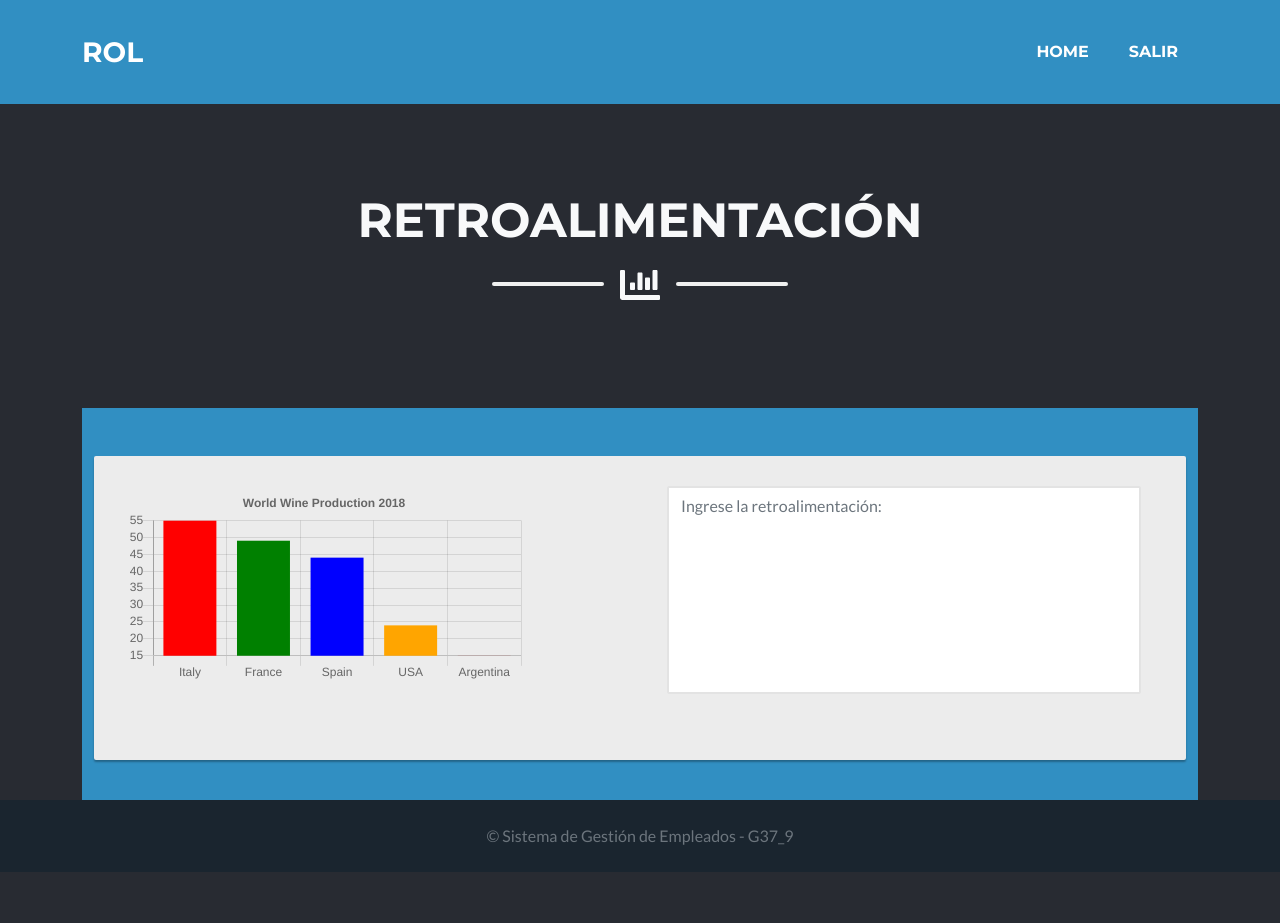
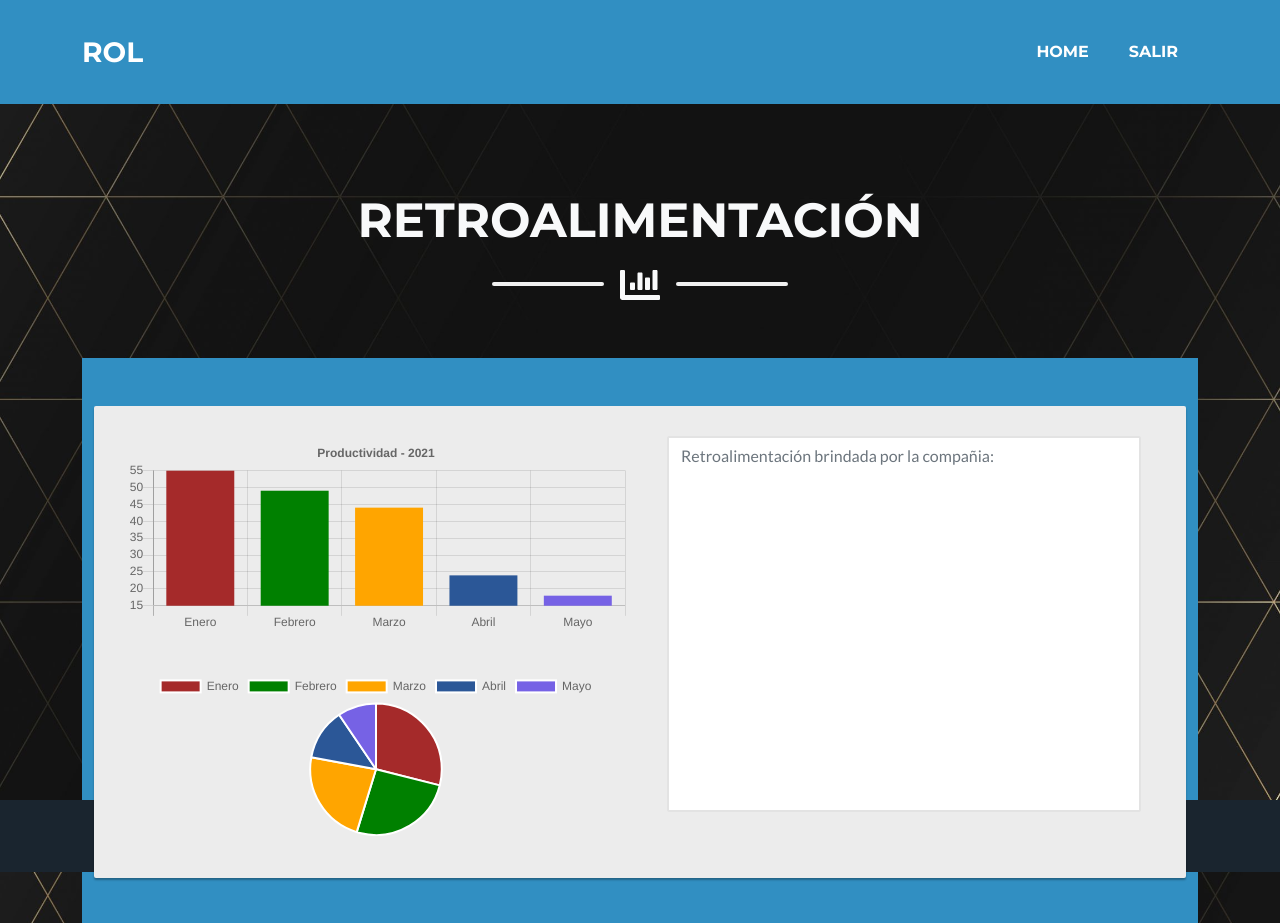
Before and after one commit to SaninfomaxUN/Ciclo3_MisionTIC2022, a Flask app: page /empleado/retroalimentacion in a window 1280 px wide. Before the commit the page ends 872 px from the top, so only its background shows below. Run offline with Flask 2, Linux system fonts and the light colour scheme; some libraries are stand-ins or nearby versions.

Commit message:
Front_Conectado_100%_CORRECCIONES RETROALIMENTACIÓN_Fondos_y_Detalles

```diff
--- a/sprint3/main.py
+++ b/sprint3/main.py
@@ -23,7 +23,7 @@ def redireccionarDashEmpleado(palabra=None):
 def login():
     return render_template('login.html')
 
-@app.route("/seleccionarRol",methods=['GET'])
+@app.route("/seleccionarRol",methods=['GET','POST'])
 def seleccionarRol():
     return render_template('dashboardRol.html')
 
--- a/sprint3/static/css/estilos.css
+++ b/sprint3/static/css/estilos.css
@@ -1,4 +1,11 @@
 /* Estilos generales */
+body {
+    background: url(../assets/img/fondo5.jpg) no-repeat center center fixed;
+    -webkit-background-size: cover;
+    -moz-background-size: cover;
+    -o-background-size: cover;
+    background-size: cover;
+}
 .colorAzulOscuroFondo{
     background-color: #282b32;
 }
--- a/sprint3/static/css/vistaRol.css
+++ b/sprint3/static/css/vistaRol.css
@@ -1,5 +1,9 @@
 body{
-    background-color: #282b32;
+    background: url(../assets/img/fondo5.jpg) no-repeat center center fixed;
+    -webkit-background-size: cover;
+    -moz-background-size: cover;
+    -o-background-size: cover;
+    background-size: cover;
     font-family: 'Marcellus SC', serif;
 }
 h1{
--- a/sprint3/templates/base/baseEmpleado.html
+++ b/sprint3/templates/base/baseEmpleado.html
@@ -48,7 +48,7 @@
         </nav>
 
         <!-- Plantilla Base de Contenido -->
-        <section class="page-section masthead colorAzulOscuroFondo" id="contact" style="width: 100%; height: -webkit-fill-available;">
+        <section class="page-section masthead " id="contact" style="width: 100%; height: -webkit-fill-available;">
             <div class="container ">
                 <!-- Titulo-->
                 <h2 class="page-section-heading text-center text-uppercase text-light mb-0">{{nombrePag}}</h2>
--- a/sprint3/templates/dashboardEmpleado.html
+++ b/sprint3/templates/dashboardEmpleado.html
@@ -18,12 +18,12 @@
                         <button type="button" class="btn btn-primary" style="margin-bottom: 2%; width: 100%" onclick="location.href='{{ url_for('dashboardEmpleado') }}'">Inicio</button>
                     </div>
                     <div class="col-12">
-                        <button type="button" class="btn btn-secondary" style="margin-bottom: 2%; width: 100%" onclick="location.href='{{ url_for('retroalimentacion') }}'">Ver Retro.</button>
+                        <button type="button" class="btn btn-secondary" style="margin-bottom: 2%; width: 100%" onclick="location.href='{{ url_for('retroalimentacion') }}'">Ver Retroalimentación</button>
                     </div>
-                    <div class="col-12">
+                    <!--<div class="col-12">
                         <button type="button" class="btn btn-secondary" style="margin-bottom: 2%; width: 100%">Editar</button>
 
-                    </div>
+                    </div>-->
                     <div class="col-12">
                         <button type="button" class="btn btn-danger" style="width: 100%"  onclick="location.href='{{ url_for('login') }}'">Salir</button>
 
--- a/sprint3/templates/dashboardRol.html
+++ b/sprint3/templates/dashboardRol.html
@@ -4,7 +4,7 @@
     <meta charset="UTF-8">
     <link rel="stylesheet" href="../static/css/vistaRol.css">
     <link rel="preconnect" href="https://fonts.gstatic.com" crossorigin>
-<link href="https://fonts.googleapis.com/css2?family=Marcellus+SC&display=swap" rel="stylesheet">
+    <link href="https://fonts.googleapis.com/css2?family=Marcellus+SC&display=swap" rel="stylesheet">
     <title>Document</title>
 </head>
 <body>
--- a/sprint3/templates/gestionarRetro.html
+++ b/sprint3/templates/gestionarRetro.html
@@ -3,7 +3,7 @@
 
 {% block content %}
     <!-- Formulario de ingreso de datos -->
-    <div class="tamañoFormularioAncho container colorAzulClaroFondo fondoPrincipal " style="padding-top: 3rem;margin-top: 150px">
+    <div class="tamañoFormularioAncho container colorAzulClaroFondo fondoPrincipal " style="padding-top: 3rem;margin-top: 80px">
         <div class="row  justify-content-start" style=" z-index: 50">
             <div class="col-sm-7">
                 <div class=" tamañoFormularioColumna login-form" style="padding-top: 0 !important">
--- a/sprint3/templates/retroalimentacion.html
+++ b/sprint3/templates/retroalimentacion.html
@@ -5,17 +5,20 @@
 
 
 
-    <div class="tamañoFormularioAncho container colorAzulClaroFondo fondoPrincipal " style="padding-top: 3rem;margin-top: 100px">
+    <div class="tamañoFormularioAncho container colorAzulClaroFondo fondoPrincipal " style="padding-top: 3rem;margin-top: 50px">
         <div class="login-form" style="padding-top: 0 !important">
             <form class="form-form" action="#" method="POST">
                 <div class="row">
                     <div class="col-md-6">
-                        <canvas id="myChart" style="width:100%;max-width:400px; height: 200px;"></canvas>
+                        <div class="row">
+                            <div class="col-md-12 col-sm-6">
+
+                                <canvas id="myChart" style="width:100%; height: 200px;"></canvas>
 
                               <script>
-                          var xValues = ["Italy", "France", "Spain", "USA", "Argentina"];
-                          var yValues = [55, 49, 44, 24, 15];
-                          var barColors = ["red", "green","blue","orange","brown"];
+                              var xValues = ["Enero", "Febrero", "Marzo", "Abril", "Mayo"];
+                              var yValues = [55, 49, 44, 24, 18];
+                              var barColors = ["brown", "green","orange","#2b5797","#7662e5"];
 
                               new Chart("myChart", {
                                 type: "bar",
@@ -30,23 +33,60 @@
                                   legend: {display: false},
                                   title: {
                                     display: true,
-                                text: "World Wine Production 2018"
+                                    text: "Productividad - 2021"
+                                  }
+                                }
+                              });
+                              </script>
+
+
+                            </div>
+                            <div class="col-md-12 col-sm-6">
+                              <canvas id="myChart1" style="width:100%; height: 200px;"></canvas>
+
+                              <script>
+                              var xValues = ["Enero", "Febrero", "Marzo", "Abril", "Mayo"];
+                              var yValues = [55, 49, 44, 24, 18];
+                              var barColors = [
+                                "brown",
+                                "green",
+                                "orange",
+                                "#2b5797",
+                                "#7662e5"
+                              ];
+
+                              new Chart("myChart1", {
+                                type: "pie",
+                                data: {
+                                  labels: xValues,
+                                  datasets: [{
+                                    backgroundColor: barColors,
+                                    data: yValues
+                                  }]
+                                },
+                                options: {
+                                  title: {
+                                    display: true,
+                                    text: ""
                                   }
                                 }
                               });
                               </script>
                             </div>
+
+                        </div>
+                    </div>
                     <div class="col-md-6">
                         <div class="form-group">
                            <div class="container marginNuloLados paddingNuloLados">
                               <div class="col-lg-12" style="padding-bottom: 20px">
-                                  <textarea name="contenido" id="contenido" class="form-control" rows="8" cols="100" placeholder="Ingrese la retroalimentación:" style="background-color: white; resize: none;"readonly ></textarea>
+                                  <textarea name="contenido" id="contenido" class="form-control" rows="15" cols="50" placeholder="Retroalimentación brindada por la compañia:" style="background-color: white; resize: none;"readonly ></textarea>
+                              </div>
                            </div>
                         </div>
                     </div>
 
                 </div>
-                </div>
             </form>
         </div>
     </div>
```
Also changed, not shown: sprint3/static/css/login.css (+8 -3 lines), sprint3/templates/base/base.html (+4 -4 lines), sprint3/templates/login.html (+4 -4 lines), sprint3/static/assets/img/avataaars.svg (deleted), sprint3/static/assets/img/fondo3.jpg (added), sprint3/static/assets/img/fondo5.jpg (added), sprint3/static/assets/img/icon_user.png (deleted), sprint3/static/assets/img/login_image.jfif, sprint3/static/assets/img/settings.png (deleted), sprint3/static/assets/img/userDashEmpleado.png (deleted), sprint3/static/assets/img/userprofile.png (deleted). Lines whose indentation alone changed are shown as unchanged.
